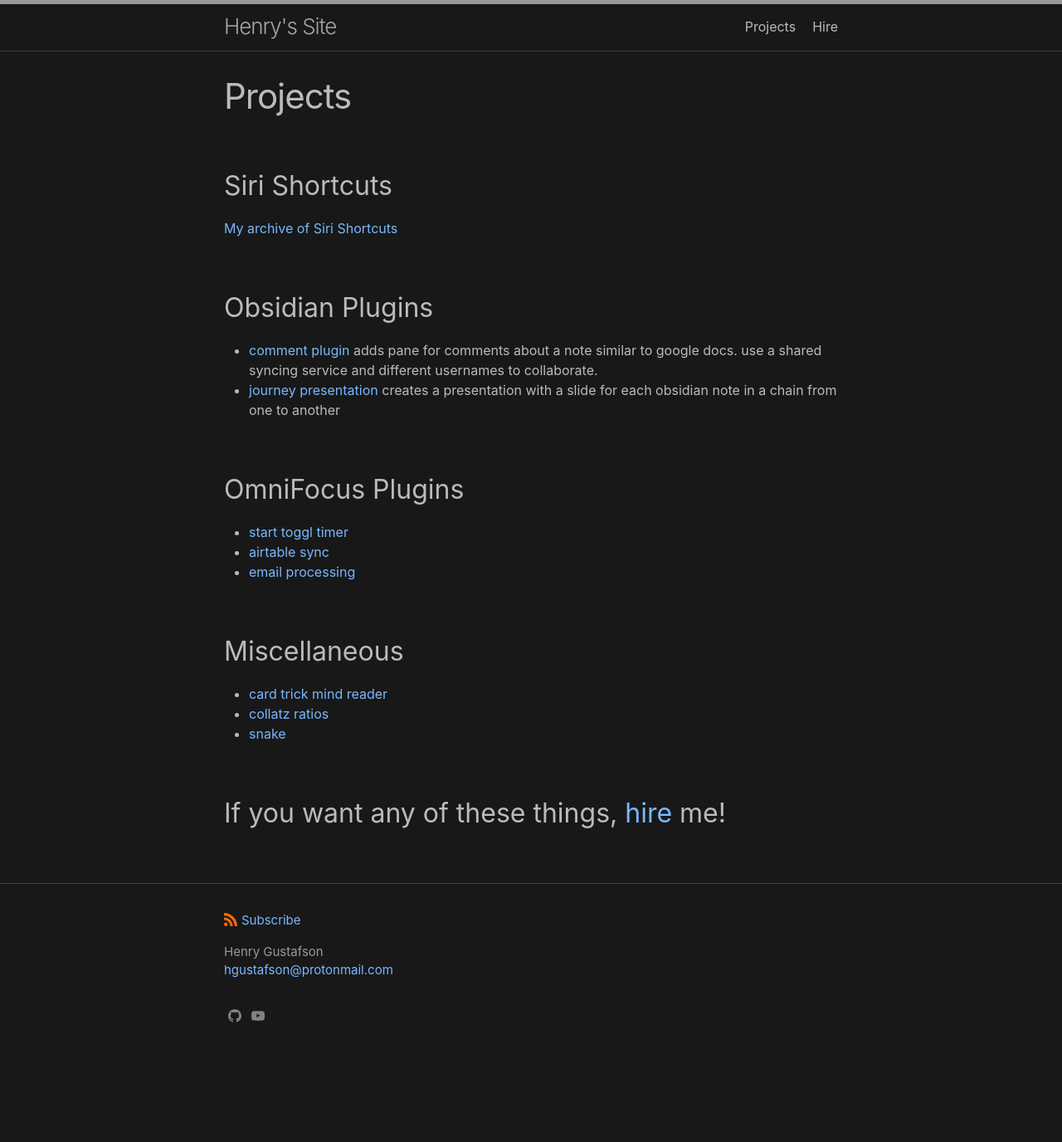
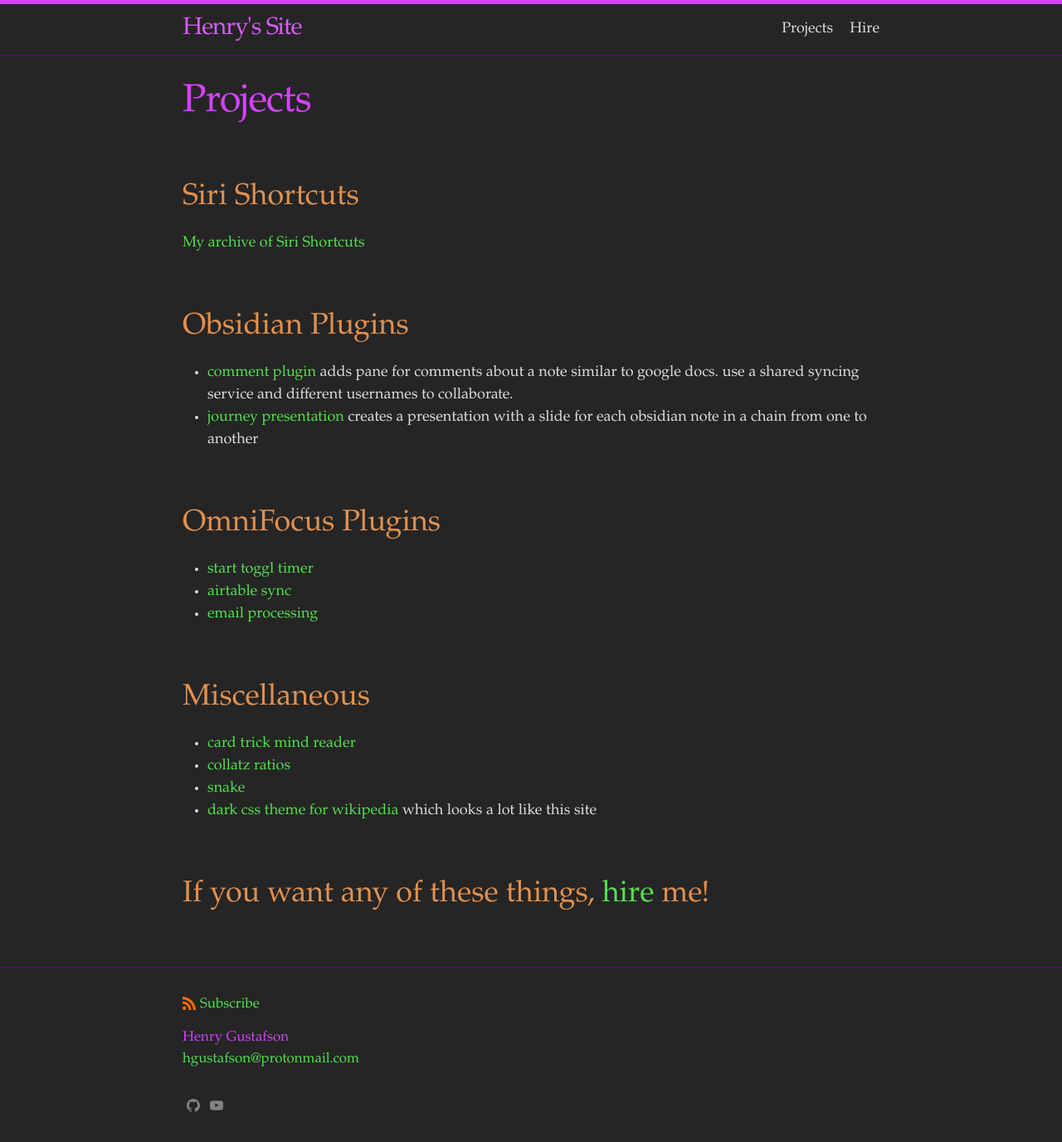
Before and after one commit to lizard-heart/lizard-heart.github.io, a Jekyll site: the page built from projects.markdown, in a window 1280 px wide. Shown: the whole page at 83% size. Built offline with Jekyll 4.4.1, drawn with Linux system fonts in a browser that asks for light colours; before the commit the page ends 1266 px from its top, so only the background shows below that.

Commit message:
Customize theme

```diff
--- a/_sass/minima/_layout.scss
+++ b/_sass/minima/_layout.scss
@@ -246,6 +246,7 @@
   @include relative-font-size(2.625);
   letter-spacing: -1px;
   line-height: 1.15;
+  color: $brand-color;
 
   @media screen and (min-width: $on-large) {
     @include relative-font-size(2.625);
@@ -260,7 +261,7 @@
 
   h2 {
     @include relative-font-size(1.75);
-
+    color: $h2-color;
     @media screen and (min-width: $on-large) {
       @include relative-font-size(2);
     }
@@ -268,7 +269,7 @@
 
   h3 {
     @include relative-font-size(1.375);
-
+    color: $h3-color;
     @media screen and (min-width: $on-large) {
       @include relative-font-size(1.625);
     }
@@ -276,6 +277,7 @@
 
   h4 {
     @include relative-font-size(1.25);
+    color: $h4-color;
   }
 
   h5 {
--- a/_sass/minima/initialize.scss
+++ b/_sass/minima/initialize.scss
@@ -2,10 +2,11 @@
 
 // Define defaults for each variable.
 
-$base-font-family: -apple-system, system-ui, BlinkMacSystemFont, "Segoe UI", "Segoe UI Symbol", "Segoe UI Emoji", "Apple Color Emoji", Roboto, Helvetica, Arial, sans-serif !default;
+$base-font-family: 'Garamond', monospace;
+// $base-font-family: -apple-system, system-ui, BlinkMacSystemFont, "Segoe UI", "Segoe UI Symbol", "Segoe UI Emoji", "Apple Color Emoji", Roboto, Helvetica, Arial, sans-serif !default;
 $code-font-family: "Menlo", "Inconsolata", "Consolas", "Roboto Mono", "Ubuntu Mono", "Liberation Mono", "Courier New", monospace;
-$base-font-size:   16px !default;
-$base-font-weight: 400 !default;
+$base-font-size:   18px !default;
+$base-font-weight: 300 !default;
 $small-font-size:  $base-font-size * 0.875 !default;
 $base-line-height: 1.5 !default;
 
@@ -14,7 +15,7 @@
 $table-text-align: left !default;
 
 // Width of the content area
-$content-width:    800px !default;
+$content-width:    900px !default;
 
 $on-palm:          600px !default;
 $on-laptop:        800px !default;
--- a/_sass/minima/skins/dark.scss
+++ b/_sass/minima/skins/dark.scss
@@ -1,16 +1,19 @@
 @charset "utf-8";
 
-$brand-color:           #999999 !default;
+$brand-color:           #d442f8 !default;
 $brand-color-light:     lighten($brand-color, 5%) !default;
 $brand-color-dark:      darken($brand-color, 35%) !default;
 
 $site-title-color:      $brand-color-light !default;
 
-$text-color:            #bbbbbb !default;
-$background-color:      #181818 !default;
+$text-color:            #dddddd !default;
+$background-color:      #252525 !default;
 $code-background-color: #212121 !default;
 
-$link-base-color:       #79b8ff !default;
+$link-base-color:       #53e04f !default;
+$h2-color:              #e0904f !default;
+$h3-color:              #d1e04f !default;
+$h4-color:              #319628 !default;
 $link-visited-color:    $link-base-color !default;
 $link-hover-color:      $text-color !default;
 
--- a/projects.markdown
+++ b/projects.markdown
@@ -4,7 +4,7 @@
 permalink: /projects/
 ---
 ## Siri Shortcuts
-[My archive of Siri Shortcuts](https://lizard-heart.github.io/shortcuts/)
+[My archive of Siri Shortcuts](/shortcuts/)
 
 ## Obsidian Plugins
 - [comment plugin](https://github.com/lizard-heart/comment-plugin-obsidian)
@@ -18,8 +18,9 @@
 - [email processing](https://github.com/lizard-heart/omnifocus-email-processing)
 
 ## Miscellaneous
-- [card trick mind reader](/card-trick)
+- [card trick mind reader](/card-trick/)
 - [collatz ratios](https://github.com/lizard-heart/collatz-ratios)
 - [snake](https://snake.lizardheart.repl.co)
+- [dark css theme for wikipedia](https://github.com/lizard-heart/wikiDarkMode) which looks a lot like this site
 
 ## If you want any of these things, [hire](/hire) me!
```
